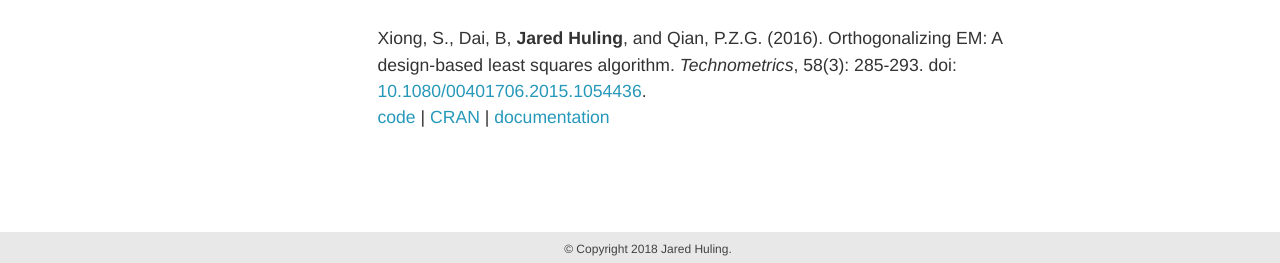
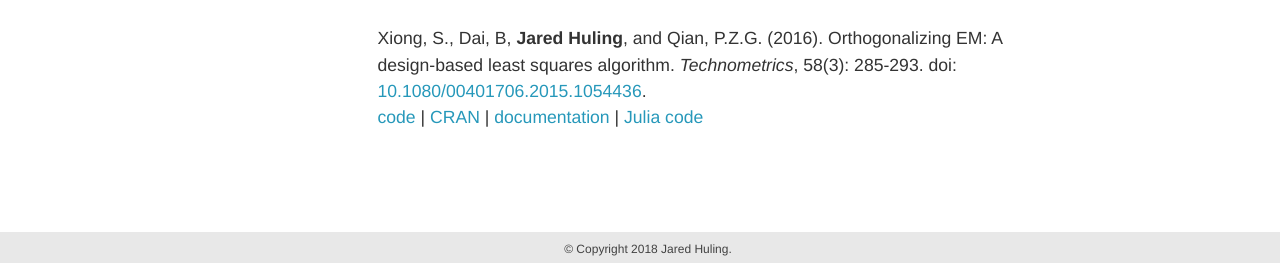
Before and after one commit to jaredhuling/jaredhuling.github.io, a Jekyll site: the page built from _pages/publications.md, in a window 1280 px wide and 1395 px high. Shown: the part 1129-1392 px from the top of the window. Built offline with Jekyll 4.4.1, drawn with Linux system fonts in a browser that asks for light colours; nearby versions of some CDN libraries.

Commit message:
software

```diff
--- a/_pages/publications.md
+++ b/_pages/publications.md
@@ -103,7 +103,9 @@ years: [2018, 2017, 2016]
           doi: <a href="https://doi.org/10.1080/00401706.2015.1054436">10.1080/00401706.2015.1054436</a>.<br>
           <a class="codelink" href="https://github.com/jaredhuling/oem">code</a> |
           <a class="codelink" href="https://cran.r-project.org/web/packages/oem/index.html">CRAN</a> |
-          <a class="codelink" href="http://jaredhuling.github.io/oem/">documentation</a>
+          <a class="codelink" href="http://jaredhuling.github.io/oem/">documentation</a> |
+          <a class="codelink" href="https://github.com/jaredhuling/OrthogEm.jl">Julia code</a>
+
         </p>
 
       </div>
```
